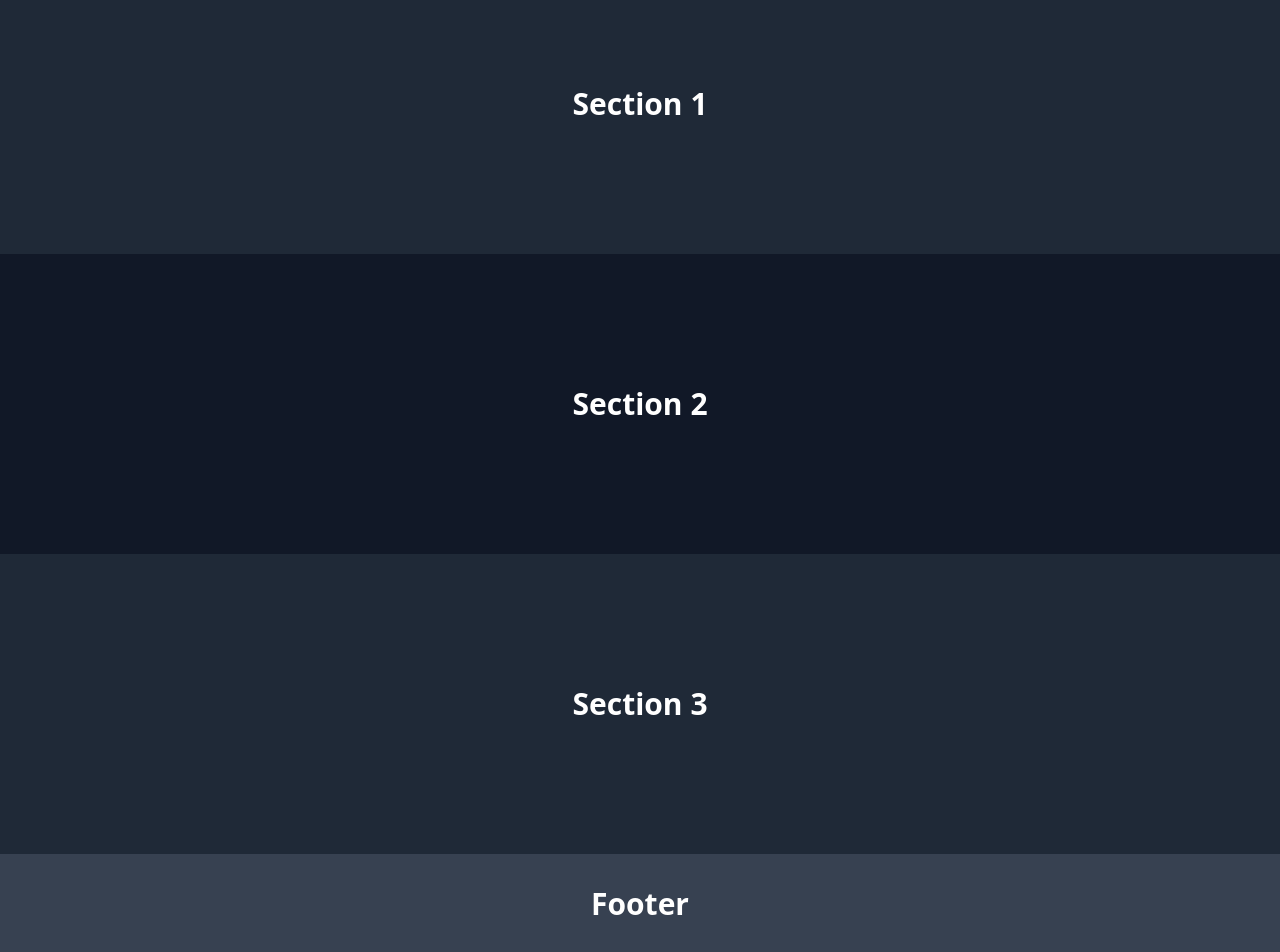
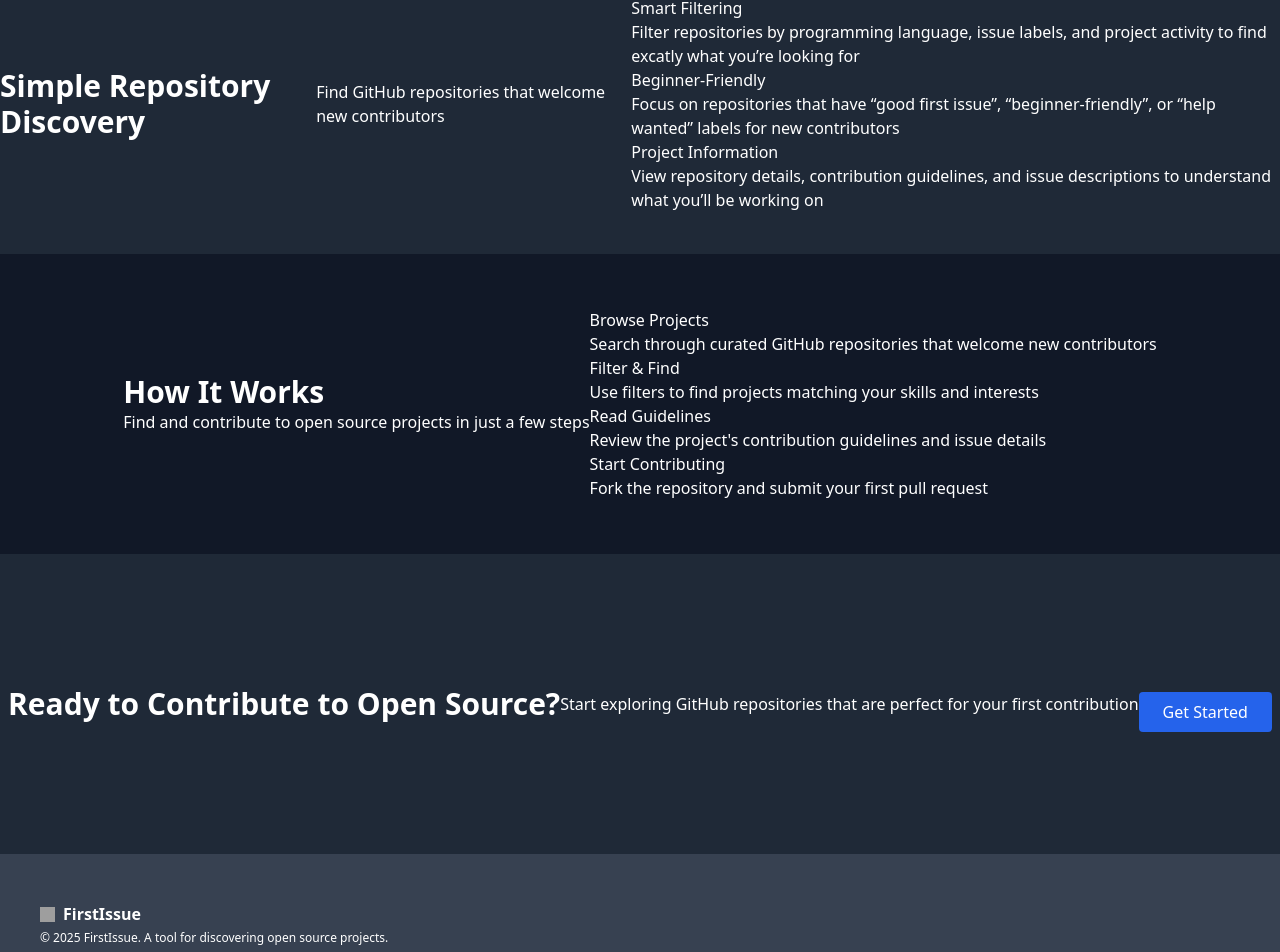
Before and after one commit to KDevs-SpurHacs2025/FirstIssue, a React (Vite) app in the folder frontend/: page / in a window 1280 px wide. Shown: the part 396-1348 px from the top of the page. Built offline with nearby package versions, Linux system fonts and the light colour scheme; grey boxes are pictures that could not be loaded.

Commit message:
Create Survey page

```diff
--- a/frontend/src/App.tsx
+++ b/frontend/src/App.tsx
@@ -1,11 +1,12 @@
 import { Routes, Route } from 'react-router-dom'
 import Home from './pages/Home'
+import Survey from './pages/Survey'
 
 function App() {
-
   return (
       <Routes>
         <Route path="/" element={<Home />} />
+        <Route path="/survey" element={<Survey />} />
       </Routes>
   );
 }
--- a/frontend/src/components/Footer.tsx
+++ b/frontend/src/components/Footer.tsx
@@ -2,8 +2,12 @@ import React from 'react'
 
 const Footer = () => {
   return (
-    <div className='w-full h-[100px] flex flex-row items-center justify-center bg-gray-700 text-white'>
-      <h2 className='text-3xl font-bold'>Footer</h2>
+    <div className='w-full h-[140px] flex flex-col items-start justify-center px-10 bg-gray-700 text-white text-left'>
+      <div className='w-auto h-auto flex flex-row items-center mb-1'>
+        <img src="/logo.png" style={{ width: '15px', height: '15px' }} />
+        <h2 className='text-md font-semibold ml-2'>FirstIssue</h2>
+      </div>
+      <p className='text-xs font-light'>© 2025 FirstIssue. A tool for discovering open source projects.</p>
     </div>
   )
 }
--- a/frontend/src/pages/Home.tsx
+++ b/frontend/src/pages/Home.tsx
@@ -1,26 +1,47 @@
 import React from 'react'
 import Navbar from '../components/Navbar'
 import Footer from '../components/Footer'
+import { useNavigate } from 'react-router-dom'
 
 const Home = () => {
+  const navigate = useNavigate();
   return (
     <div>
       <Navbar />
       {/* Hero Section */}
       <div className='w-full h-[300px] flex flex-row items-center justify-center bg-gray-700 text-white'>
-        <h1 className='text-4xl font-bold'>Welcome to FirstIssue</h1>
+        <h1 className='text-4xl font-bold'>Find Your First GitHub Contribution</h1>
+        <p>Browse beginner-friendly GitHub repositories with issues tagged for new contributors. Filter by programming language and difficulty level to find the perfect project to contribute to.</p>
+        <button className='mt-4 px-6 py-2 bg-blue-600 text-white rounded' onClick={() => navigate('/survey')}>Get Started</button>
       </div>
        {/* Section 1 */}
        <div className='w-full h-[300px] flex flex-row items-center justify-center bg-gray-800 text-white'>
-         <h2 className='text-3xl font-bold'>Section 1</h2>
+         <h2 className='text-3xl font-bold'>Simple Repository Discovery</h2>
+         <p>Find GitHub repositories that welcome new contributors</p>
+         <div>
+            <div><div><img /></div><div><span>Smart Filtering</span><p>Filter repositories by programming language, issue labels, and project activity to find excatly what you’re looking for</p></div></div>
+            <div><div><img /></div><div><span>Beginner-Friendly </span><p>Focus on repositories that have “good first issue”, “beginner-friendly”, or “help wanted” labels for new contributors</p></div></div>
+            <div><div><img /></div><div><span>Project Information</span><p>View repository details, contribution guidelines, and issue descriptions to understand what you’ll be working on</p></div></div>
+         </div>
        </div>
         {/* Section 2*/}
        <div className='w-full h-[300px] flex flex-row items-center justify-center bg-gray-900 text-white'>
-         <h2 className='text-3xl font-bold'>Section 2</h2>
+        <div>
+         <h2 className='text-3xl font-bold'>How It Works</h2>
+         <p>Find and contribute to open source projects in just a few steps</p>
+         </div>
+         <div>
+            <div><span>Browse Projects</span><p>Search through curated GitHub repositories that welcome new contributors</p></div>
+            <div><span>Filter & Find</span><p>Use filters to find projects matching your skills and interests</p></div>
+            <div><span>Read Guidelines</span><p>Review the project's contribution guidelines and issue details</p></div>
+            <div><span>Start Contributing</span><p>Fork the repository and submit your first pull request</p></div>
+         </div>
        </div>
         {/* Section 3*/}
        <div className='w-full h-[300px] flex flex-row items-center justify-center bg-gray-800 text-white'>
-         <h2 className='text-3xl font-bold'>Section 3</h2>
+         <h2 className='text-3xl font-bold'>Ready to Contribute to Open Source?</h2>
+         <p>Start exploring GitHub repositories that are perfect for your first contribution</p>
+         <button className='mt-4 px-6 py-2 bg-blue-600 text-white rounded' onClick={() => navigate('/survey')}>Get Started</button>
        </div>
         {/* Footer */}
        <Footer />
--- /dev/null
+++ b/frontend/src/pages/Survey.tsx
@@ -0,0 +1,11 @@
+import React from 'react'
+
+const Survey = () => {
+  return (
+    <div>
+      survey
+    </div>
+  )
+}
+
+export default Survey
```
